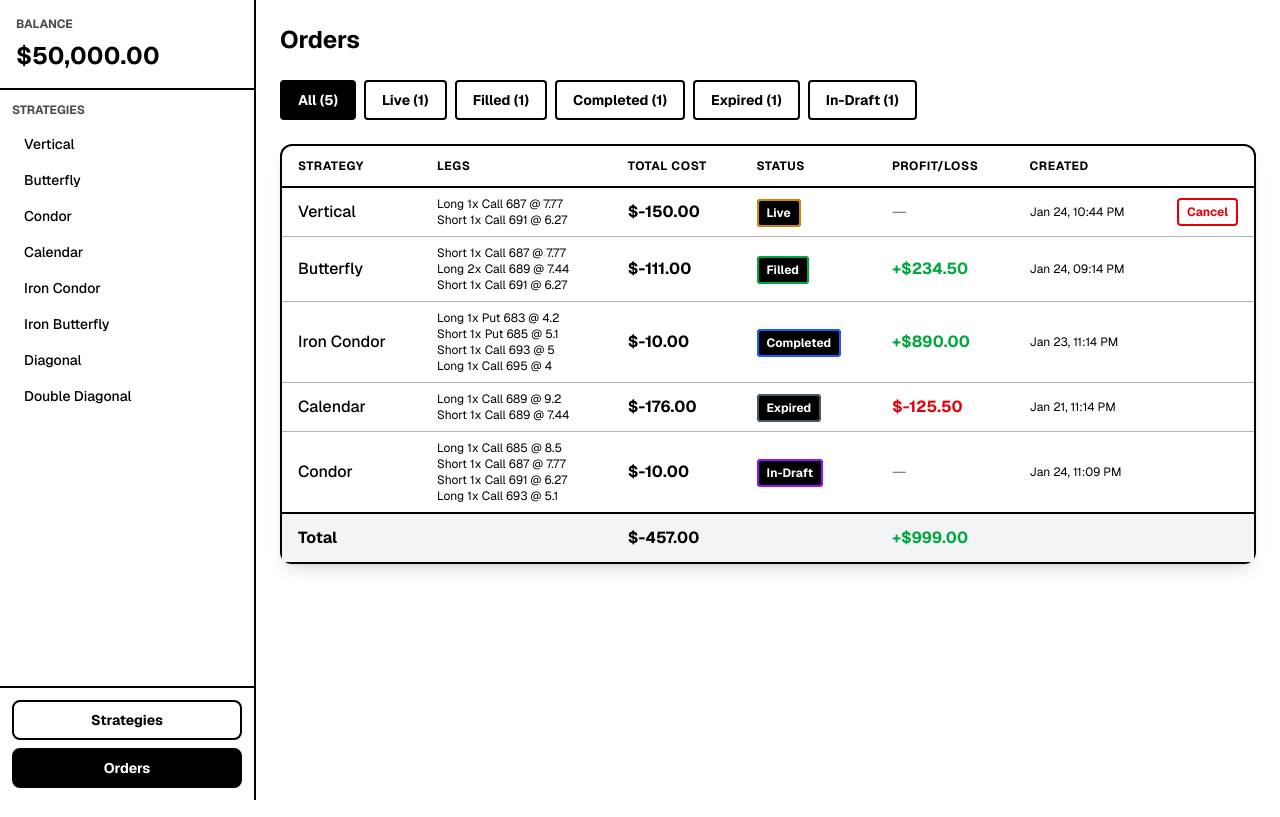
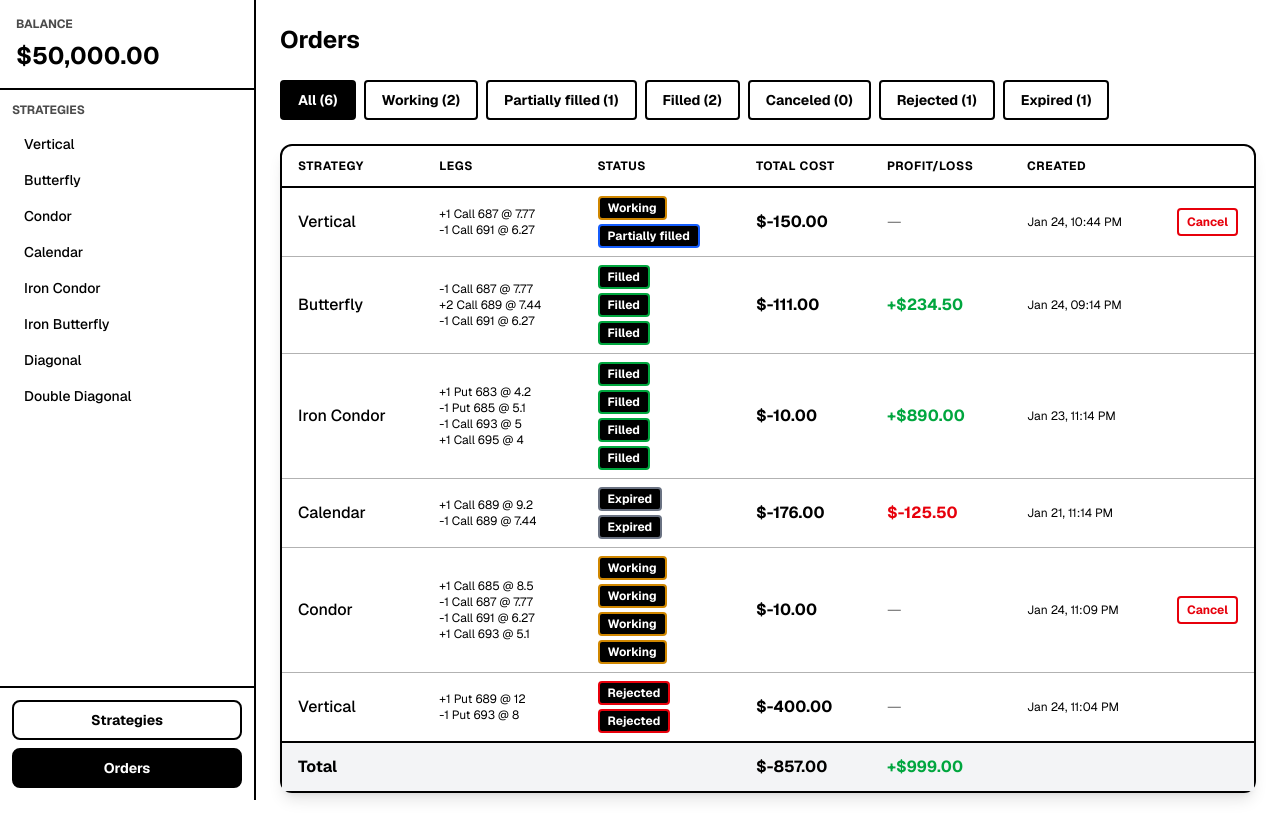
Before and after one commit to Akiko0210/Tasty-Web, a Next.js app: page /orders in a window 1280 px wide. Built offline with nearby package versions, Linux system fonts and the light colour scheme.

Commit message:
status to legs

```diff
--- a/components/OrderTable.tsx
+++ /dev/null
@@ -1,102 +0,0 @@
-"use client";
-
-import { useState, useEffect } from "react";
-import type { Order } from "@/lib/types";
-
-interface OrderTableProps {
-  orders: Order[];
-  onCancel: (orderId: string) => void;
-}
-
-export function OrderTable({ orders, onCancel }: OrderTableProps) {
-  const [mounted, setMounted] = useState(false);
-
-  useEffect(() => {
-    setMounted(true);
-  }, []);
-
-  const liveOrders = orders.filter((o) => o.status === "Live");
-  if (liveOrders.length === 0) return null;
-
-  return (
-    <div className="mx-auto mt-6 w-full max-w-4xl rounded-xl border-2 border-black bg-white shadow-lg dark:border-white dark:bg-black">
-      <header className="border-b-2 border-black px-4 py-3 dark:border-white">
-        <div className="flex items-center justify-between">
-          <h2 className="text-lg font-bold">Live Orders</h2>
-        </div>
-      </header>
-      <div className="overflow-x-auto">
-        <table className="w-full">
-          <thead>
-            <tr className="border-b-2 border-black text-left text-xs font-bold uppercase tracking-wider dark:border-white">
-              <th className="px-4 py-3">Strategy</th>
-              <th className="px-4 py-3">Legs</th>
-              <th className="px-4 py-3">Total Cost</th>
-              <th className="px-4 py-3">Status</th>
-              <th className="px-4 py-3">Time</th>
-              <th className="w-20 px-4 py-3" />
-            </tr>
-          </thead>
-          <tbody>
-            {liveOrders.map((order) => (
-              <tr
-                key={order.id}
-                className="border-b border-black/30 dark:border-white/30"
-              >
-                <td className="px-4 py-2 font-medium">{order.strategyName}</td>
-                <td className="px-4 py-2 text-sm">
-                  {order.legs.map((leg, i) => (
-                    <div key={i} className="text-xs">
-                      {leg.side} {leg.size}x {leg.type} {leg.strike} @{" "}
-                      {leg.price}
-                    </div>
-                  ))}
-                </td>
-                <td className="px-4 py-2 font-bold">
-                  ${order.totalCost.toFixed(2)}
-                </td>
-                <td className="px-4 py-2">
-                  <span
-                    className={`rounded border-2 px-2 py-1 text-xs font-bold ${
-                      order.status === "Live"
-                        ? "border-yellow-600  text-white dark:border-yellow-400  dark:text-white"
-                        : order.status === "Filled"
-                          ? "border-green-600  text-white dark:border-green-400  dark:text-white"
-                          : order.status === "Completed"
-                            ? "border-blue-600  text-white dark:border-blue-400  dark:text-white"
-                            : order.status === "Expired"
-                              ? "border-gray-600  text-white dark:border-gray-400  dark:text-white"
-                              : "border-purple-600  text-white dark:border-purple-400  dark:text-white"
-                    }`}
-                  >
-                    {order.status}
-                  </span>
-                </td>
-                <td className="px-4 py-2 text-xs">
-                  {mounted
-                    ? order.createdAt.toLocaleTimeString("en-US", {
-                        hour: "2-digit",
-                        minute: "2-digit",
-                        second: "2-digit",
-                      })
-                    : ""}
-                </td>
-                <td className="px-4 py-2">
-                  {order.status === "Live" && (
-                    <button
-                      type="button"
-                      onClick={() => onCancel(order.id)}
-                      className="rounded border-2 border-red-600 px-2 py-1 text-xs font-bold text-red-600 hover:bg-red-600 hover:text-white dark:border-red-400 dark:text-red-400 dark:hover:bg-red-600 dark:hover:text-white"
-                    >
-                      Cancel
-                    </button>
-                  )}
-                </td>
-              </tr>
-            ))}
-          </tbody>
-        </table>
-      </div>
-    </div>
-  );
-}
--- a/components/OrdersView.tsx
+++ b/components/OrdersView.tsx
@@ -1,70 +1,84 @@
 "use client";
 
 import { useState, useEffect } from "react";
-import type { Order, OrderStatus } from "@/lib/types";
+import type { Order, LegStatus } from "@/lib/types";
 
 interface OrdersViewProps {
   orders: Order[];
   onCancel: (orderId: string) => void;
 }
 
+function orderHasLegWithStatus(order: Order, status: LegStatus): boolean {
+  return order.legs.some((l) => l.status === status);
+}
+
+function orderIsFullyConcluded(order: Order): boolean {
+  return order.legs.every((l) =>
+    ["Filled", "Expired", "Canceled", "Rejected"].includes(l.status),
+  );
+}
+
+function orderHasCancelableLeg(order: Order): boolean {
+  return order.legs.some(
+    (l) => l.status === "Working" || l.status === "Partially filled",
+  );
+}
+
 export function OrdersView({ orders, onCancel }: OrdersViewProps) {
-  const [filter, setFilter] = useState<OrderStatus | "All">("All");
+  const [filter, setFilter] = useState<LegStatus | "All">("All");
   const [mounted, setMounted] = useState(false);
 
   useEffect(() => {
     setMounted(true);
   }, []);
 
-  const statuses: (OrderStatus | "All")[] = [
+  const statuses: (LegStatus | "All")[] = [
     "All",
-    "Live",
+    "Working",
+    "Partially filled",
     "Filled",
-    "Completed",
+    "Canceled",
+    "Rejected",
     "Expired",
-    "In-Draft",
   ];
 
   const filteredOrders =
     filter === "All"
       ? orders
-      : orders.filter((order) => order.status === filter);
+      : orders.filter((o) => orderHasLegWithStatus(o, filter));
 
   const totalCost = filteredOrders.reduce((sum, o) => sum + o.totalCost, 0);
   const totalProfitLoss = filteredOrders.reduce(
     (sum, o) => sum + (o.profitLoss ?? 0),
-    0
+    0,
   );
 
-  function getOrderCount(status: OrderStatus | "All"): number {
+  function getOrderCount(status: LegStatus | "All"): number {
     if (status === "All") return orders.length;
-    return orders.filter((order) => order.status === status).length;
+    return orders.filter((o) => orderHasLegWithStatus(o, status)).length;
   }
 
-  function getStatusColor(status: OrderStatus): string {
+  function getStatusColor(status: LegStatus): string {
     const base = "bg-black text-white dark:bg-black dark:text-white";
-
     switch (status) {
-      case "Live":
+      case "Working":
         return `${base} border-yellow-600 dark:border-yellow-400`;
+      case "Partially filled":
+        return `${base} border-blue-600 dark:border-blue-400`;
       case "Filled":
         return `${base} border-green-600 dark:border-green-400`;
-      case "Completed":
-        return `${base} border-blue-600 dark:border-blue-400`;
+      case "Canceled":
+        return `${base} border-gray-600 dark:border-gray-400`;
+      case "Rejected":
+        return `${base} border-red-600 dark:border-red-400`;
       case "Expired":
-        return `${base} border-gray-600 dark:border-gray-400`;
-      case "In-Draft":
-        return `${base} border-purple-600 dark:border-purple-400`;
+        return `${base} border-gray-500 dark:border-gray-500`;
       default:
         return `${base} border-gray-600 dark:border-gray-400`;
     }
   }
 
-  function isConcluded(status: OrderStatus): boolean {
-    return (
-      status === "Filled" || status === "Completed" || status === "Expired"
-    );
-  }
+  const showProfitLoss = orders.some(orderIsFullyConcluded);
 
   return (
     <div className="flex flex-1 flex-col overflow-auto bg-white p-6 dark:bg-black">
@@ -100,9 +114,9 @@ export function OrdersView({ orders, onCancel }: OrdersViewProps) {
                   <tr className="border-b-2 border-black text-left text-xs font-bold uppercase tracking-wider dark:border-white">
                     <th className="px-4 py-3">Strategy</th>
                     <th className="px-4 py-3">Legs</th>
+                    <th className="px-4 py-3">Status</th>
                     <th className="px-4 py-3">Total Cost</th>
-                    <th className="px-4 py-3">Status</th>
-                    {orders.some((o) => isConcluded(o.status)) && (
+                    {showProfitLoss && (
                       <th className="px-4 py-3">Profit/Loss</th>
                     )}
                     <th className="px-4 py-3">Created</th>
@@ -119,27 +133,31 @@ export function OrdersView({ orders, onCancel }: OrdersViewProps) {
                         {order.strategyName}
                       </td>
                       <td className="px-4 py-2 text-sm">
-                        {order.legs.map((leg, i) => (
-                          <div key={i} className="text-xs">
-                            {leg.side} {leg.size}x {leg.type} {leg.strike} @{" "}
-                            {leg.price}
+                        {order.legs.map((leg) => (
+                          <div key={leg.id} className="text-xs">
+                            {leg.side === "Long" ? "+" : "-"}
+                            {leg.size} {leg.type} {leg.strike} @ {leg.price}
                           </div>
                         ))}
+                      </td>
+                      <td className="px-4 py-2">
+                        <div className="flex flex-col gap-1">
+                          {order.legs.map((leg) => (
+                            <span
+                              key={leg.id}
+                              className={`inline-block w-fit rounded border-2 px-2 py-0.5 text-xs font-bold ${getStatusColor(leg.status)}`}
+                            >
+                              {leg.status}
+                            </span>
+                          ))}
+                        </div>
                       </td>
                       <td className="px-4 py-2 font-bold">
                         ${order.totalCost.toFixed(2)}
                       </td>
-                      <td className="px-4 py-2">
-                        <span
-                          className={`rounded border-2 px-2 py-1 text-xs font-bold ${getStatusColor(order.status)}`}
-                        >
-                          {order.status}
-                        </span>
-                      </td>
-                      {orders.some((o) => isConcluded(o.status)) && (
+                      {showProfitLoss && (
                         <td className="px-4 py-2">
-                          {/* {order.profitLoss} */}
-                          {isConcluded(order.status) &&
+                          {orderIsFullyConcluded(order) &&
                           order.profitLoss !== undefined ? (
                             <span
                               className={`font-bold ${
@@ -167,7 +185,7 @@ export function OrdersView({ orders, onCancel }: OrdersViewProps) {
                           : ""}
                       </td>
                       <td className="px-4 py-2">
-                        {order.status === "Live" && (
+                        {orderHasCancelableLeg(order) && (
                           <button
                             type="button"
                             onClick={() => onCancel(order.id)}
@@ -184,9 +202,9 @@ export function OrdersView({ orders, onCancel }: OrdersViewProps) {
                   <tr className="border-t-2 border-black bg-gray-100 font-bold dark:border-white dark:bg-gray-900">
                     <td className="px-4 py-3">Total</td>
                     <td className="px-4 py-3" />
+                    <td className="px-4 py-3" />
                     <td className="px-4 py-3">${totalCost.toFixed(2)}</td>
-                    <td className="px-4 py-3" />
-                    {orders.some((o) => isConcluded(o.status)) && (
+                    {showProfitLoss && (
                       <td className="px-4 py-3">
                         <span
                           className={
--- a/components/Sidebar.tsx
+++ b/components/Sidebar.tsx
@@ -16,7 +16,7 @@ export function Sidebar({ strategies }: SidebarProps) {
   const active = pathname === "/orders" ? "orders" : "strategy";
 
   return (
-    <aside className="flex fixed h-full w-64 shrink-0 flex-col border-r-2 border-black bg-white dark:border-white dark:bg-black">
+    <aside className="flex fixed h-full w-64 flex-col border-r-2 border-black bg-white dark:border-white dark:bg-black">
       <StrategySelector
         strategies={strategies}
         selected={selected}
--- a/components/StrategyPanel.tsx
+++ b/components/StrategyPanel.tsx
@@ -72,6 +72,7 @@ export function StrategyPanel() {
       ...base,
       id: `leg-${Math.random().toString(36).substring(2, 9)}-${list.length}`,
       visible: true,
+      status: "Working",
     };
     setLegsByStrategy((prev) => ({
       ...prev,
@@ -89,7 +90,6 @@ export function StrategyPanel() {
       id: `order-${Math.random().toString(36).substring(2, 9)}-${Date.now()}`,
       strategyName: strategyConfigs[selected].name,
       legs: legs.map((l) => ({ ...l })),
-      status: "Live",
       createdAt: new Date(),
       totalCost,
     };
--- a/contexts/AppContext.tsx
+++ b/contexts/AppContext.tsx
@@ -44,6 +44,7 @@ export function AppProvider({ children }: { children: ReactNode }) {
             side: "Long",
             size: 1,
             price: 7.77,
+            status: "Working",
           },
           {
             id: "leg-2",
@@ -53,9 +54,9 @@ export function AppProvider({ children }: { children: ReactNode }) {
             side: "Short",
             size: 1,
             price: 6.27,
+            status: "Partially filled",
           },
         ],
-        status: "Live",
         createdAt: new Date(now.getTime() - 30 * 60 * 1000),
         totalCost: -150,
       },
@@ -71,6 +72,7 @@ export function AppProvider({ children }: { children: ReactNode }) {
             side: "Short",
             size: 1,
             price: 7.77,
+            status: "Filled",
           },
           {
             id: "leg-4",
@@ -80,6 +82,7 @@ export function AppProvider({ children }: { children: ReactNode }) {
             side: "Long",
             size: 2,
             price: 7.44,
+            status: "Filled",
           },
           {
             id: "leg-5",
@@ -89,9 +92,9 @@ export function AppProvider({ children }: { children: ReactNode }) {
             side: "Short",
             size: 1,
             price: 6.27,
+            status: "Filled",
           },
         ],
-        status: "Filled",
         createdAt: new Date(now.getTime() - 2 * 60 * 60 * 1000),
         totalCost: -111,
         profitLoss: 234.5,
@@ -108,6 +111,7 @@ export function AppProvider({ children }: { children: ReactNode }) {
             side: "Long",
             size: 1,
             price: 4.2,
+            status: "Filled",
           },
           {
             id: "leg-7",
@@ -117,6 +121,7 @@ export function AppProvider({ children }: { children: ReactNode }) {
             side: "Short",
             size: 1,
             price: 5.1,
+            status: "Filled",
           },
           {
             id: "leg-8",
@@ -126,6 +131,7 @@ export function AppProvider({ children }: { children: ReactNode }) {
             side: "Short",
             size: 1,
             price: 5.0,
+            status: "Filled",
           },
           {
             id: "leg-9",
@@ -135,9 +141,9 @@ export function AppProvider({ children }: { children: ReactNode }) {
             side: "Long",
             size: 1,
             price: 4.0,
+            status: "Filled",
           },
         ],
-        status: "Completed",
         createdAt: new Date(now.getTime() - 24 * 60 * 60 * 1000),
         totalCost: -10,
         profitLoss: 890,
@@ -154,6 +160,7 @@ export function AppProvider({ children }: { children: ReactNode }) {
             side: "Long",
             size: 1,
             price: 9.2,
+            status: "Expired",
           },
           {
             id: "leg-11",
@@ -163,9 +170,9 @@ export function AppProvider({ children }: { children: ReactNode }) {
             side: "Short",
             size: 1,
             price: 7.44,
+            status: "Expired",
           },
         ],
-        status: "Expired",
         createdAt: new Date(now.getTime() - 3 * 24 * 60 * 60 * 1000),
         totalCost: -176,
         profitLoss: -125.5,
@@ -182,6 +189,7 @@ export function AppProvider({ children }: { children: ReactNode }) {
             side: "Long",
             size: 1,
             price: 8.5,
+            status: "Working",
           },
           {
             id: "leg-13",
@@ -191,6 +199,7 @@ export function AppProvider({ children }: { children: ReactNode }) {
             side: "Short",
             size: 1,
             price: 7.77,
+            status: "Working",
           },
           {
             id: "leg-14",
@@ -200,6 +209,7 @@ export function AppProvider({ children }: { children: ReactNode }) {
             side: "Short",
             size: 1,
             price: 6.27,
+            status: "Working",
           },
           {
             id: "leg-15",
@@ -209,11 +219,39 @@ export function AppProvider({ children }: { children: ReactNode }) {
             side: "Long",
             size: 1,
             price: 5.1,
+            status: "Working",
           },
         ],
-        status: "In-Draft",
         createdAt: new Date(now.getTime() - 5 * 60 * 1000),
         totalCost: -10,
+      },
+      {
+        id: "order-rejected-1",
+        strategyName: "Vertical",
+        legs: [
+          {
+            id: "leg-16",
+            strike: 689,
+            type: "Put",
+            expiration: "Feb 6",
+            side: "Long",
+            size: 1,
+            price: 12.0,
+            status: "Rejected",
+          },
+          {
+            id: "leg-17",
+            strike: 693,
+            type: "Put",
+            expiration: "Feb 6",
+            side: "Short",
+            size: 1,
+            price: 8.0,
+            status: "Rejected",
+          },
+        ],
+        createdAt: new Date(now.getTime() - 10 * 60 * 1000),
+        totalCost: -400,
       },
     ];
   }, []);
@@ -226,10 +264,10 @@ export function AppProvider({ children }: { children: ReactNode }) {
       try {
         const parsed = JSON.parse(stored);
         if (Array.isArray(parsed) && parsed.length > 0) {
-          existingOrders = parsed.map((o: any) => ({
-            ...o,
-            createdAt: new Date(o.createdAt),
-          }));
+          existingOrders = parsed.map((o: any) => {
+            const { status: _s, ...rest } = o;
+            return { ...rest, createdAt: new Date(o.createdAt) };
+          });
         }
       } catch {
         // ignore, we'll fall back to samples
@@ -274,11 +312,22 @@ export function AppProvider({ children }: { children: ReactNode }) {
     (orderId: string) => {
       setOrders((prev) => {
         const order = prev.find((o) => o.id === orderId);
-        if (!order || order.status !== "Live") return prev;
-        // reverse the balance impact of placing the order
+        const canCancel = order?.legs.some(
+          (l) => l.status === "Working" || l.status === "Partially filled",
+        );
+        if (!order || !canCancel) return prev;
         setBalance((b) => b - order.totalCost);
         return prev.map((o) =>
-          o.id === orderId ? { ...o, status: "Expired" as const } : o,
+          o.id === orderId
+            ? {
+                ...o,
+                legs: o.legs.map((l) =>
+                  l.status === "Working" || l.status === "Partially filled"
+                    ? { ...l, status: "Canceled" as const }
+                    : l,
+                ),
+              }
+            : o,
         );
       });
     },
--- a/lib/types.ts
+++ b/lib/types.ts
@@ -1,5 +1,13 @@
 export type Side = "Short" | "Long";
 export type OptionType = "Call" | "Put";
+
+export type LegStatus =
+  | "Working"
+  | "Filled"
+  | "Partially filled"
+  | "Canceled"
+  | "Rejected"
+  | "Expired";
 
 export interface Leg {
   id: string;
@@ -10,20 +18,18 @@ export interface Leg {
   size: number;
   price: number;
   visible?: boolean;
+  status: LegStatus;
 }
 
 export interface StrategyConfig {
   name: string;
-  defaultLegs: Omit<Leg, "id" | "visible">[];
+  defaultLegs: Omit<Leg, "id" | "visible" | "status">[];
 }
-
-export type OrderStatus = "Live" | "Filled" | "Completed" | "Expired" | "In-Draft";
 
 export interface Order {
   id: string;
   strategyName: string;
   legs: Leg[];
-  status: OrderStatus;
   createdAt: Date;
   totalCost: number;
   profitLoss?: number;
--- a/lib/utils.ts
+++ b/lib/utils.ts
@@ -2,13 +2,14 @@ import type { Leg } from "./types";
 
 let legCounter = 0;
 
-export function toLegs(config: Omit<Leg, "id" | "visible">[]): Leg[] {
+export function toLegs(config: Omit<Leg, "id" | "visible" | "status">[]): Leg[] {
   return config.map((l, i) => {
     legCounter++;
     return {
       ...l,
       id: `leg-${legCounter}-${i}`,
       visible: true,
+      status: "Working",
     };
   });
 }
```
